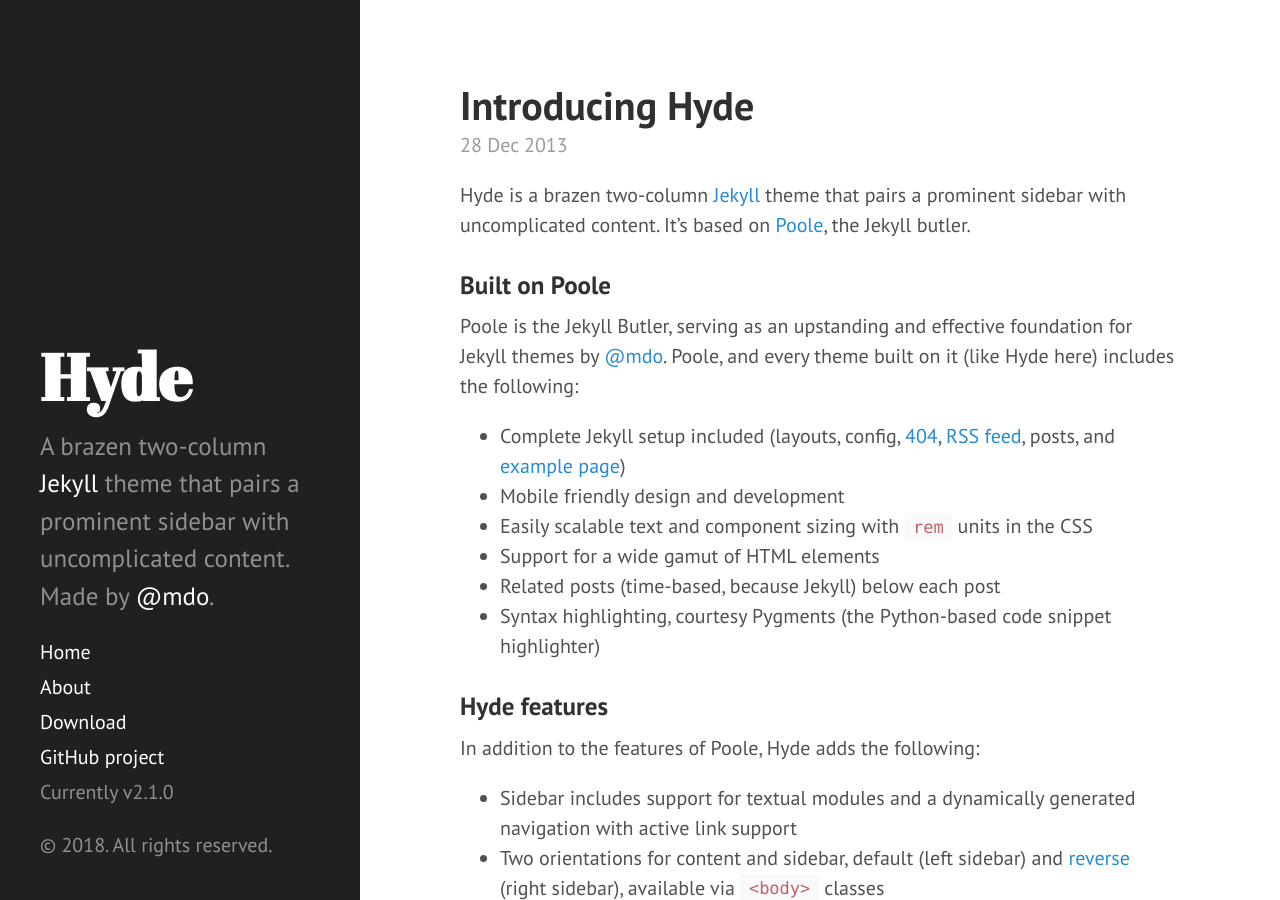
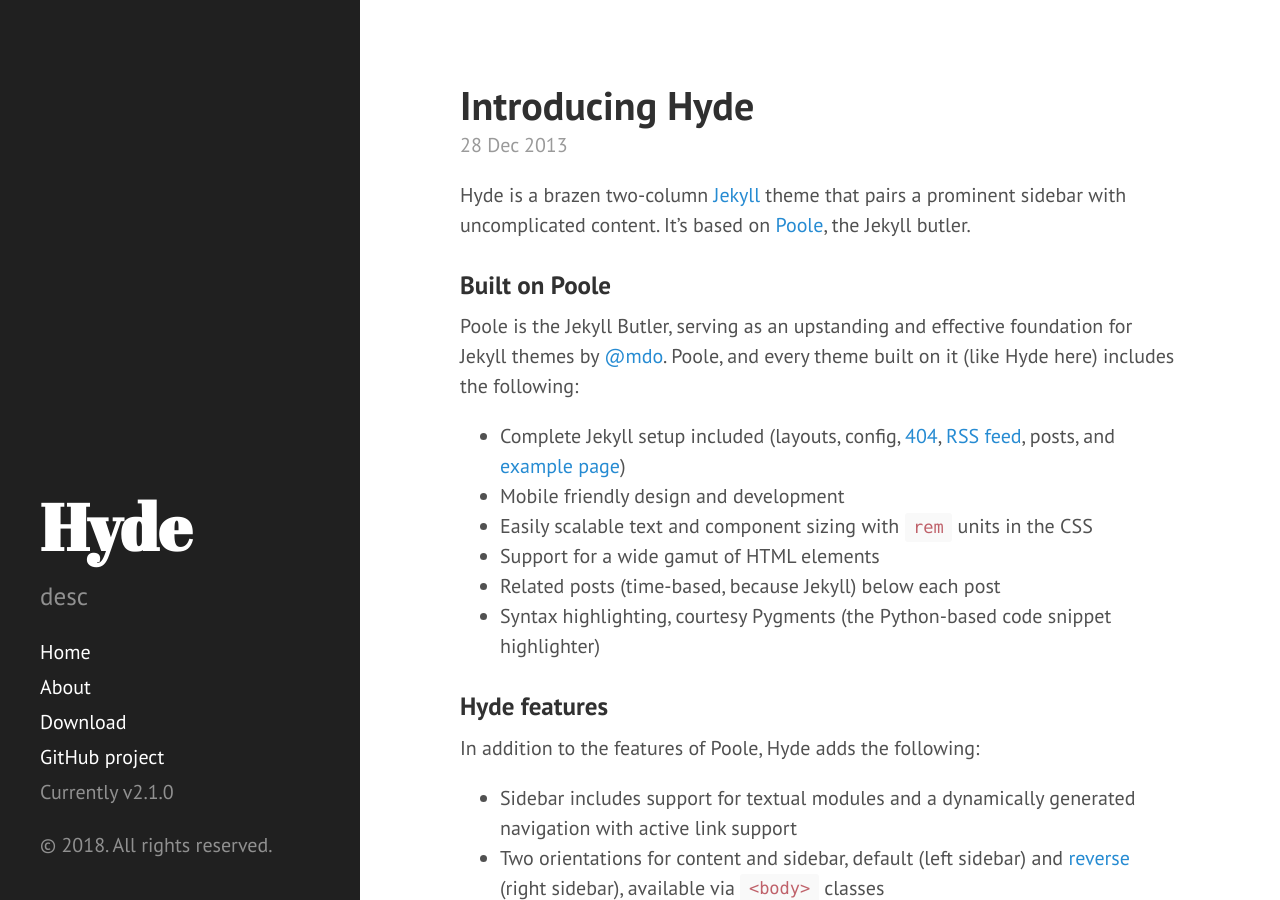
Before and after one commit to Rosen369/Rosen369.github.io, a Jekyll site: the page built from index.html, in a window 1280 px wide and 900 px high. Built offline with Jekyll 4.4.1, drawn with Linux system fonts in a browser that asks for light colours; Markdown is read by kramdown in place of the engine named in the settings; the list of posts is cut into pages by our own code.

```diff
--- a/_config.yml
+++ b/_config.yml
@@ -4,18 +4,17 @@ highlighter:      rouge
 
 # Permalinks
 permalink:        pretty
-relative_permalinks: true
 
 # Setup
 title:            Hyde
 tagline:          'A Jekyll theme'
-description:      'A brazen two-column <a href="http://jekyllrb.com" target="_blank">Jekyll</a> theme that pairs a prominent sidebar with uncomplicated content. Made by <a href="https://twitter.com/mdo" target="_blank">@mdo</a>.'
+description:      'desc'
 url:              https://rosen369.github.io/
 baseurl:          /
 
 author:
   name:           'Rosen Jiao'
-  url:            https://twitter.com/mdo
+  url:            https://rosen369.github.io/
 
 paginate:         5
 
```
